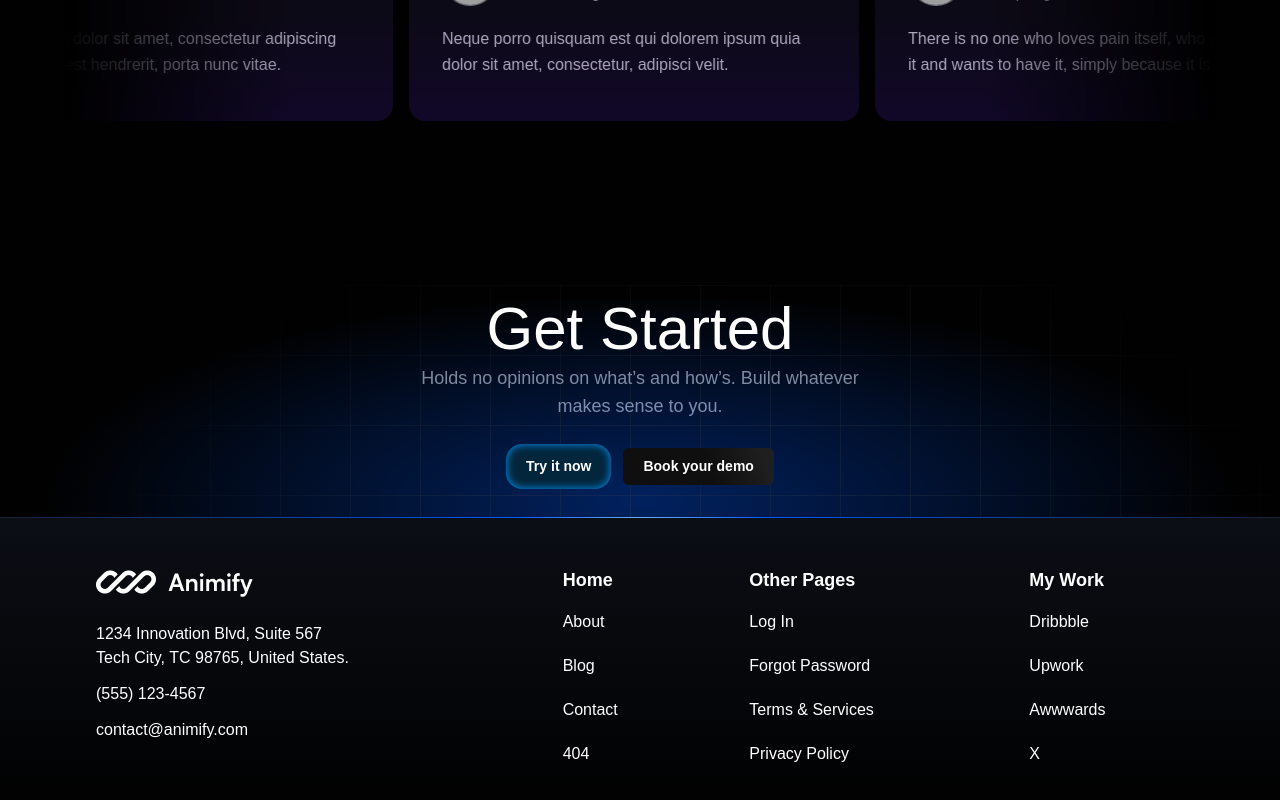
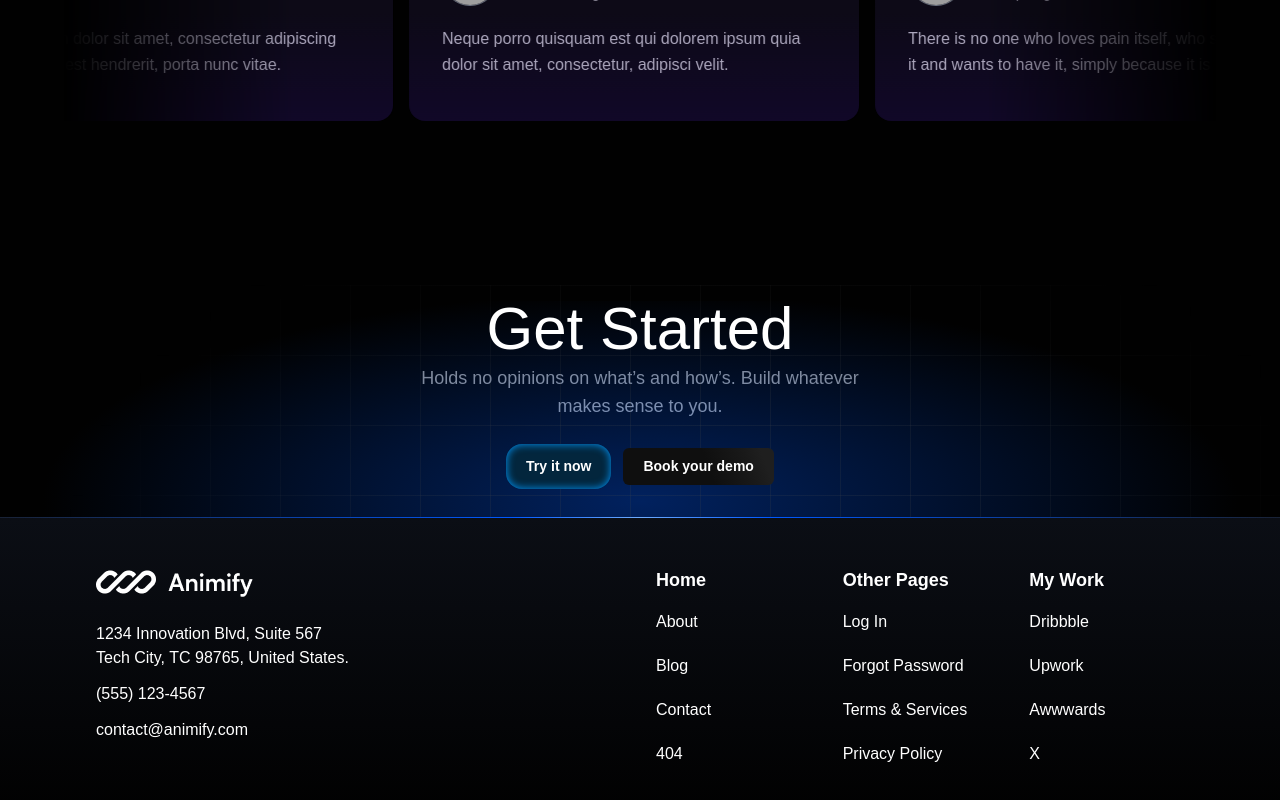
Before and after one commit to mudassirshahid/next-saas-app, a Next.js app: page / in a window 1280 px wide. Shown: the part 5749-6549 px from the top of the page. Built offline with nearby package versions, Linux system fonts and the light colour scheme; grey boxes are pictures that could not be loaded.

Commit message:
set grid layout

```diff
--- a/src/components/Footer.tsx
+++ b/src/components/Footer.tsx
@@ -14,7 +14,7 @@ const Footer: React.FC = () => {
     >
       <div className="max-w-6xl mx-auto grid grid-cols-12 sm:gap-8 gap-8 px-4 sm:px-6 lg:px-8">
         {/* About Us Section (Takes 4 columns) */}
-        <div className="col-span-12 md:col-span-5">
+        <div className="col-span-12 lg:col-span-6 md:col-span-5">
           <div className="flex flex-col gap-6">
             <Image src={footerlogo} alt="footer logo" unoptimized />
             <ul className="flex flex-col flex-wrap gap-3">
@@ -56,7 +56,7 @@ const Footer: React.FC = () => {
         </div>
 
         {/* Other Pages Section (Takes 3 columns) */}
-        <div className="col-span-12 md:col-span-3">
+        <div className="col-span-12 lg:col-span-2 md:col-span-3">
           <h2 className="text-white text-lg font-semibold mb-4">Other Pages</h2>
           <div className="flex flex-col space-y-5">
             <a href="#" className="hover:text-white">
```
